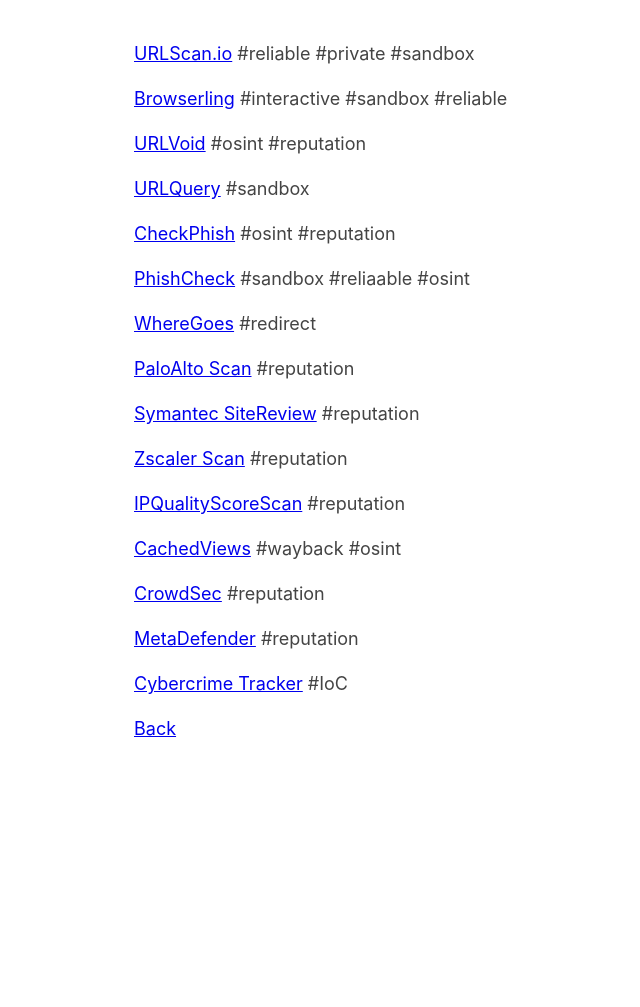
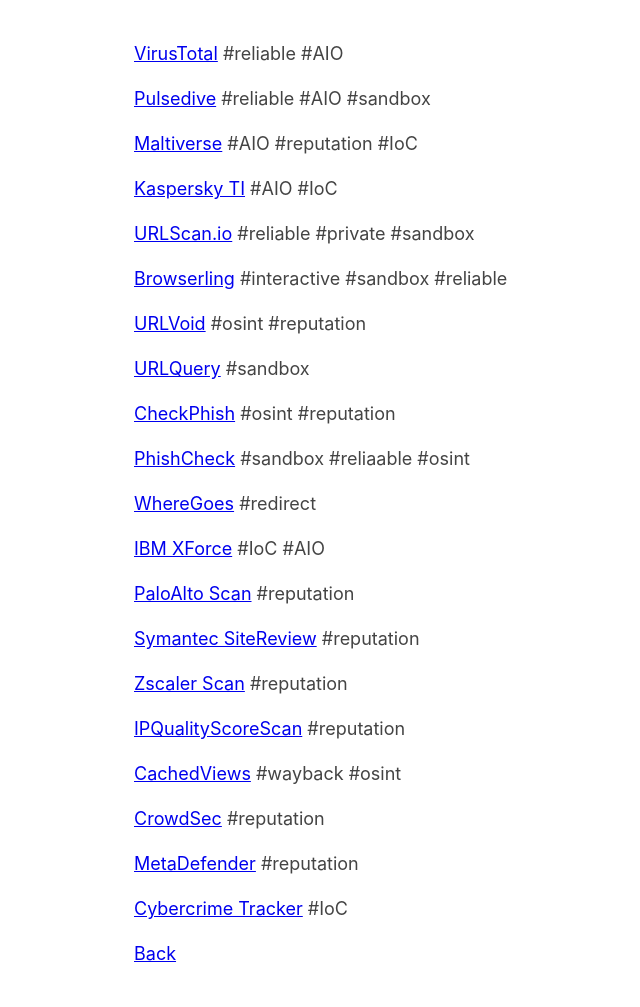
Before and after one commit to dolphinato/dolphinage, a Jekyll site: the page built from URLAnalysis.md, in a window 1280 px wide. Shown: the whole page, without its empty margins (181-821 px from the left). Built offline with Jekyll 4.4.1, drawn with Linux system fonts in a browser that asks for light colours; our own code applies the rules of GitHub Pages for plain Markdown files; the repository's description, which GitHub fills in, is left out; before the commit the page ends 900 px from its top, so only the background shows below that.

Commit message:
Update URLAnalysis.md

```diff
--- a/URLAnalysis.md
+++ b/URLAnalysis.md
@@ -1,3 +1,19 @@
+[VirusTotal](https://www.virustotal.com/gui/home/url)
+#reliable #AIO
+
+
+[Pulsedive](https://pulsedive.com/)
+#reliable #AIO #sandbox
+
+
+[Maltiverse](https://www.maltiverse.com/dashboards/newioc)
+#AIO #reputation #IoC
+
+
+[Kaspersky TI](https://opentip.kaspersky.com/)
+#AIO #IoC
+
+
 [URLScan.io](https://urlscan.io)
 #reliable #private #sandbox
 
@@ -24,6 +40,10 @@
 
 [WhereGoes](https://wheregoes.com)
 #redirect
+
+
+[IBM XForce](https://exchange.xforce.ibmcloud.com/)
+#IoC #AIO
 
 
 [PaloAlto Scan](https://urlfiltering.paloaltonetworks.com)
```
